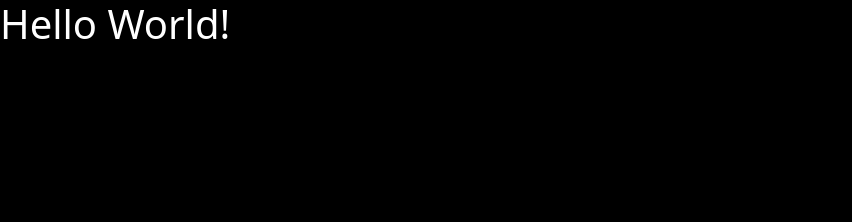
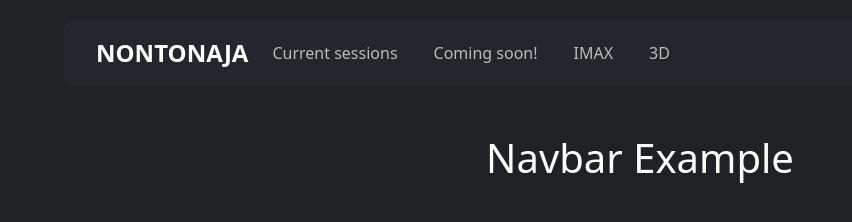
Before and after one commit to Hafidz491/moa-12, a plain HTML site: page index.html in a window 1280 px wide. Shown: the whole page, without its empty margins (0-852 px from the left). Drawn offline with nearby package versions, Linux system fonts and the light colour scheme.

Commit message:
create navbar

```diff
--- a/index.html
+++ b/index.html
@@ -15,7 +15,37 @@
     <link rel="stylesheet" href="style.css" />
   </head>
   <body>
-    <h1>Hello World!</h1>
+    <!-- Navbar Start -->
+    <nav class="navbar navbar-expand-lg glass-navbar">
+      <div class="container-fluid">
+        <a class="navbar-brand" href="#">NONTONAJA</a>
+        <div class="collapse navbar-collapse" id="navbarNav">
+          <ul class="navbar-nav me-auto">
+            <li class="nav-item">
+              <a class="nav-link" href="#">Current sessions</a>
+            </li>
+            <li class="nav-item">
+              <a class="nav-link" href="#">Coming soon!</a>
+            </li>
+            <li class="nav-item">
+              <a class="nav-link" href="#">IMAX</a>
+            </li>
+            <li class="nav-item">
+              <a class="nav-link" href="#">3D</a>
+            </li>
+          </ul>
+        </div>
+      </div>
+    </nav>
+    <!-- Navbar End -->
+
+    <!-- Banner Section Start -->
+    <div style="height: 1000px">
+      <h1 class="text-center mt-5">Navbar Example</h1>
+    </div>
+    <!-- Banner Section End -->
+
+    <!-- FILE JS -->
     <script
       src="https://cdn.jsdelivr.net/npm/bootstrap@5.3.3/dist/js/bootstrap.bundle.min.js"
       integrity="sha384-YvpcrYf0tY3lHB60NNkmXc5s9fDVZLESaAA55NDzOxhy9GkcIdslK1eN7N6jIeHz"
--- a/style.css
+++ b/style.css
@@ -5,6 +5,34 @@
 }
 
 body {
-  background-color: black;
+  background-color: #202124;
   color: white;
 }
+
+.glass-navbar {
+  backdrop-filter: blur(10px);
+  background: rgba(38, 40, 46, 0.8);
+  border-radius: 10px;
+  padding: 10px 20px;
+  width: 90%;
+  margin: 20px auto 0 auto;
+}
+
+.navbar-brand {
+  font-weight: bold;
+  font-size: 1.5rem;
+  color: white;
+}
+
+.navbar-brand:hover {
+  color: #bbb;
+}
+
+.nav-link {
+  color: #bbb;
+  margin-right: 20px;
+}
+
+.nav-link:hover {
+  color: white;
+}
```
